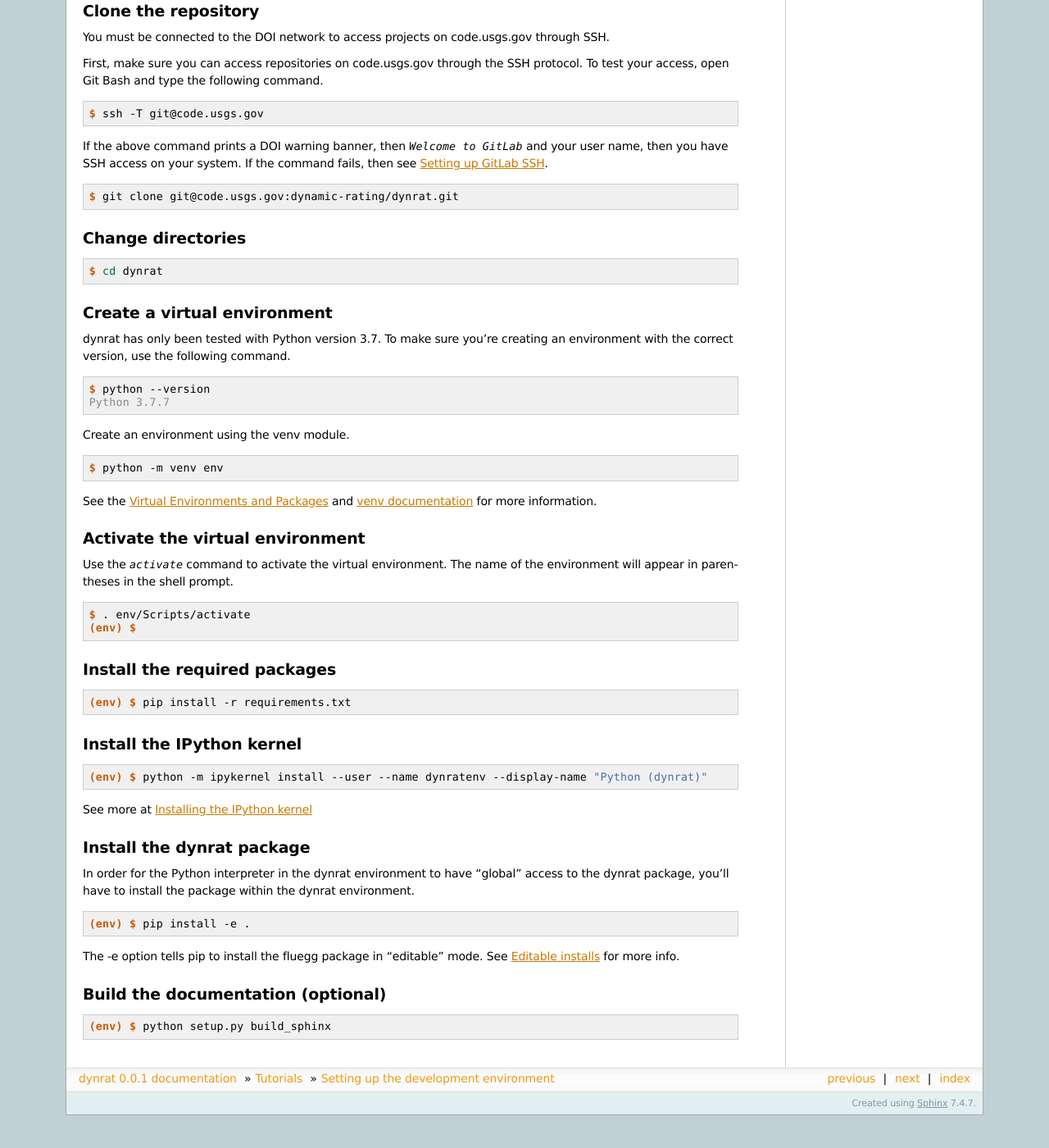
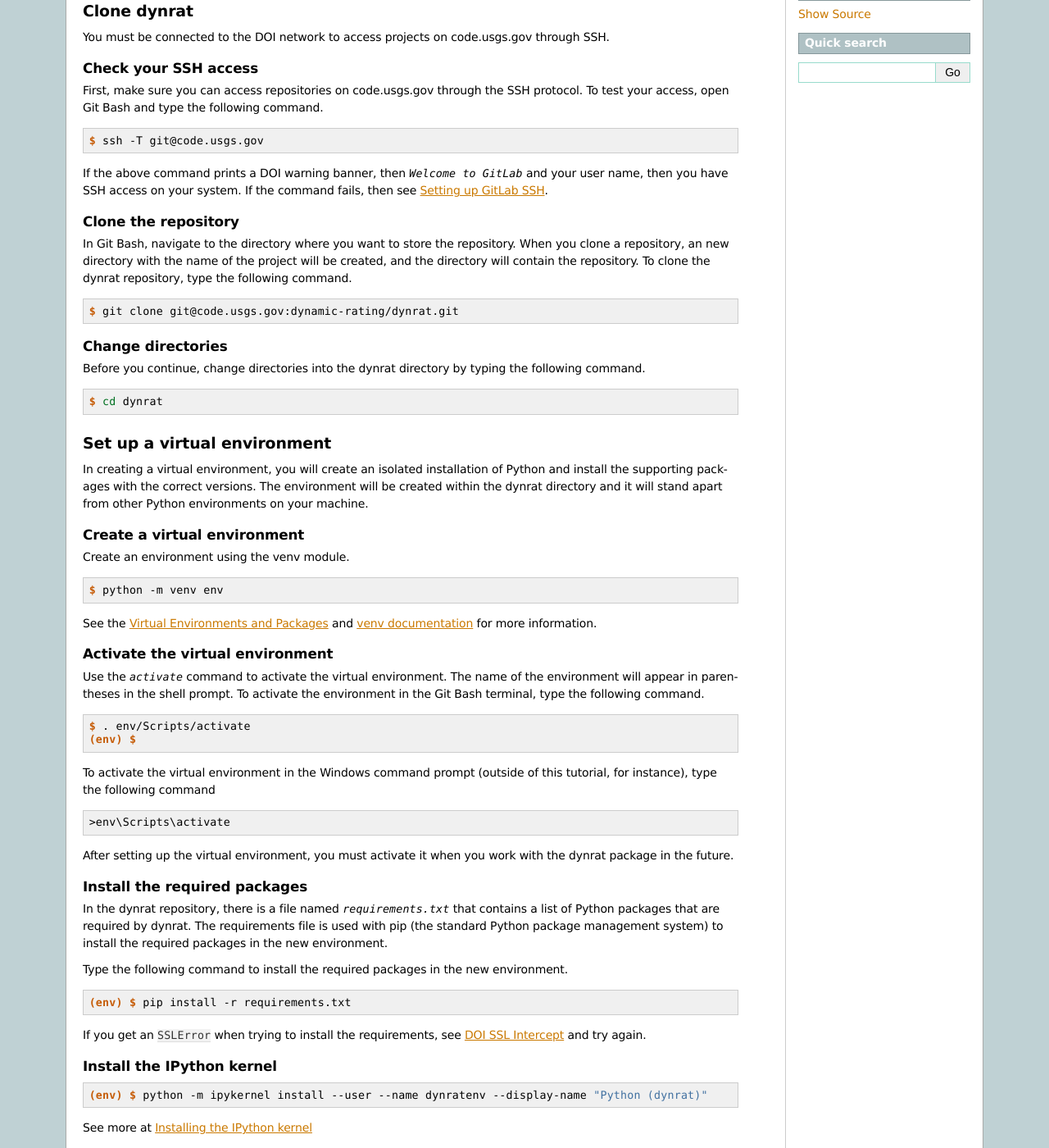
Before and after one commit to mdomanski-usgs/dynrat, a Sphinx documentation site: the page built from docs/tutorial/setup.rst, in a window 1280 px wide and 1400 px high, scrolled down 741 px. Shown: the whole window at 82% size. Built offline with Sphinx 7.4.7, drawn with Linux system fonts in a browser that asks for light colours; pages that are not in the unit, such as notebooks, are missing from menus; before the commit the page ends 2101 px from its top, so only the background shows below that; some of the changed text lies outside the part shown.

```diff
--- a/docs/tutorial/index.rst
+++ b/docs/tutorial/index.rst
@@ -6,3 +6,4 @@ Tutorials
    setup
    install
    ssh
+   pip-ssl
--- a/docs/tutorial/setup.rst
+++ b/docs/tutorial/setup.rst
@@ -51,11 +51,13 @@ fails, see :ref:`installing-git`.
 
 .. _setup-clone-the-repo:
 
-Clone the repository
-====================
+Clone dynrat
+============
 You must be connected to the DOI network to access projects on code.usgs.gov
 through SSH.
 
+Check your SSH access
+---------------------
 First, make sure you can access repositories on code.usgs.gov through the SSH
 protocol. To test your access, open Git Bash and type the following command.
 
@@ -67,26 +69,35 @@ If the above command prints a DOI warning banner, then `Welcome to GitLab` and
 your user name, then you have SSH access on your system. If the command fails,
 then see :ref:`setting-up-gitlab-ssh`.
 
+Clone the repository
+--------------------
+In Git Bash, navigate to the directory where you want to store the repository.
+When you clone a repository, an new directory with the name of the project
+will be created, and the directory will contain the repository. To clone the
+dynrat repository, type the following command.
+
 .. code-block:: console
 
     $ git clone git@code.usgs.gov:dynamic-rating/dynrat.git
 
 Change directories
-==================
+------------------
+Before you continue, change directories into the dynrat directory by typing the
+following command.
+
 .. code-block:: console
 
     $ cd dynrat
 
+Set up a virtual environment
+============================
+In creating a virtual environment, you will create an isolated installation of
+Python and install the supporting packages with the correct versions. The
+environment will be created within the dynrat directory and it will stand apart
+from other Python environments on your machine.
+
 Create a virtual environment
-============================
-dynrat has only been tested with Python version 3.7. To make sure you're
-creating an environment with the correct version, use the following command.
-
-.. code-block:: console
-
-    $ python --version
-    Python 3.7.7
-
+----------------------------
 Create an environment using the venv module.
 
 .. code-block:: console
@@ -98,23 +109,47 @@ tutorial/venv.html>`_ and `venv documentation <https://docs.python.org/3.7/
 library/venv.html>`_ for more information.
 
 Activate the virtual environment
-================================
+--------------------------------
 Use the `activate` command to activate the virtual environment. The name of the
-environment will appear in parentheses in the shell prompt.
+environment will appear in parentheses in the shell prompt. To activate the
+environment in the Git Bash terminal, type the following command.
 
 .. code-block:: console
 
     $ . env/Scripts/activate
     (env) $
 
+To activate the virtual environment in the Windows command prompt (outside of
+this tutorial, for instance), type the following command
+
+.. code-block:: winbatch
+
+    >env\Scripts\activate
+
+After setting up the virtual environment, you must activate it when you work
+with the dynrat package in the future.
+
+.. _install-required-packages:
+
 Install the required packages
-=============================
+-----------------------------
+In the dynrat repository, there is a file named `requirements.txt` that
+contains a list of Python packages that are required by dynrat. The
+requirements file is used with pip (the standard Python package management
+system) to install the required packages in the new environment.
+
+Type the following command to install the required packages in the new
+environment.
+
 .. code-block:: console
 
     (env) $ pip install -r requirements.txt
 
+If you get an ``SSLError`` when trying to install the requirements, see
+:ref:`doi-ssl-intercept` and try again.
+
 Install the IPython kernel
-==========================
+--------------------------
 .. code-block:: console
 
     (env) $ python -m ipykernel install --user --name dynratenv --display-name "Python (dynrat)"
@@ -124,8 +159,7 @@ See more at
 install/kernel_install.html#kernels-for-different-environments>`_
 
 Install the dynrat package
-==========================
-
+--------------------------
 In order for the Python interpreter in the dynrat environment to have "global"
 access to the dynrat package, you'll have to install the package within the
 dynrat environment.
@@ -140,8 +174,7 @@ See `Editable installs <https://pip.pypa.io/en/stable/reference/pip_install/
 
 
 Build the documentation (optional)
-==================================
-
+----------------------------------
 .. code-block:: console
 
     (env) $ python setup.py build_sphinx
```
Also changed, not shown: docs/tutorial/pip-ssl.rst (added, +39 -0 lines).
